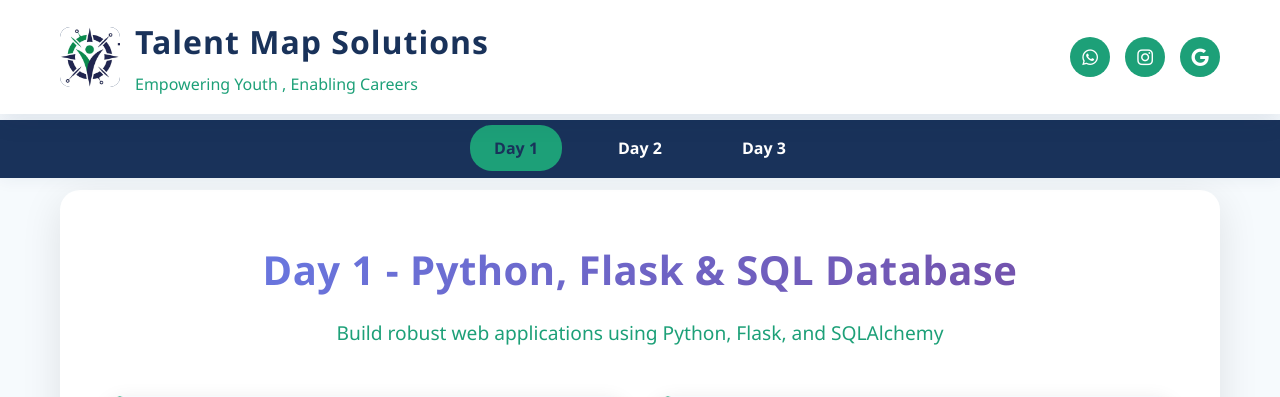
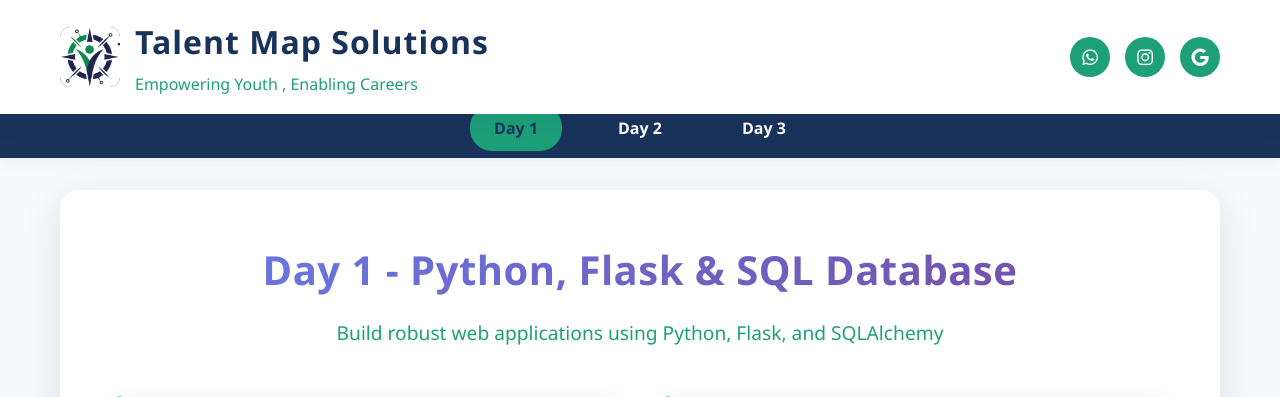
Before and after one commit to talentmapsolutions/TMS_workshop, a Flask app: page / in a window 1280 px wide. Shown: the top 397 px of the page. Run offline with Flask 3, Linux system fonts and the light colour scheme.

Commit message:
Update style.css

```diff
--- a/static/style.css
+++ b/static/style.css
@@ -102,7 +102,7 @@
             backdrop-filter: blur(10px);
             padding: 1rem;
             margin-top: 100px;
-            position: sticky;
+/*             position: sticky; */
             top: 120px;
             z-index: 999;
         }
```
